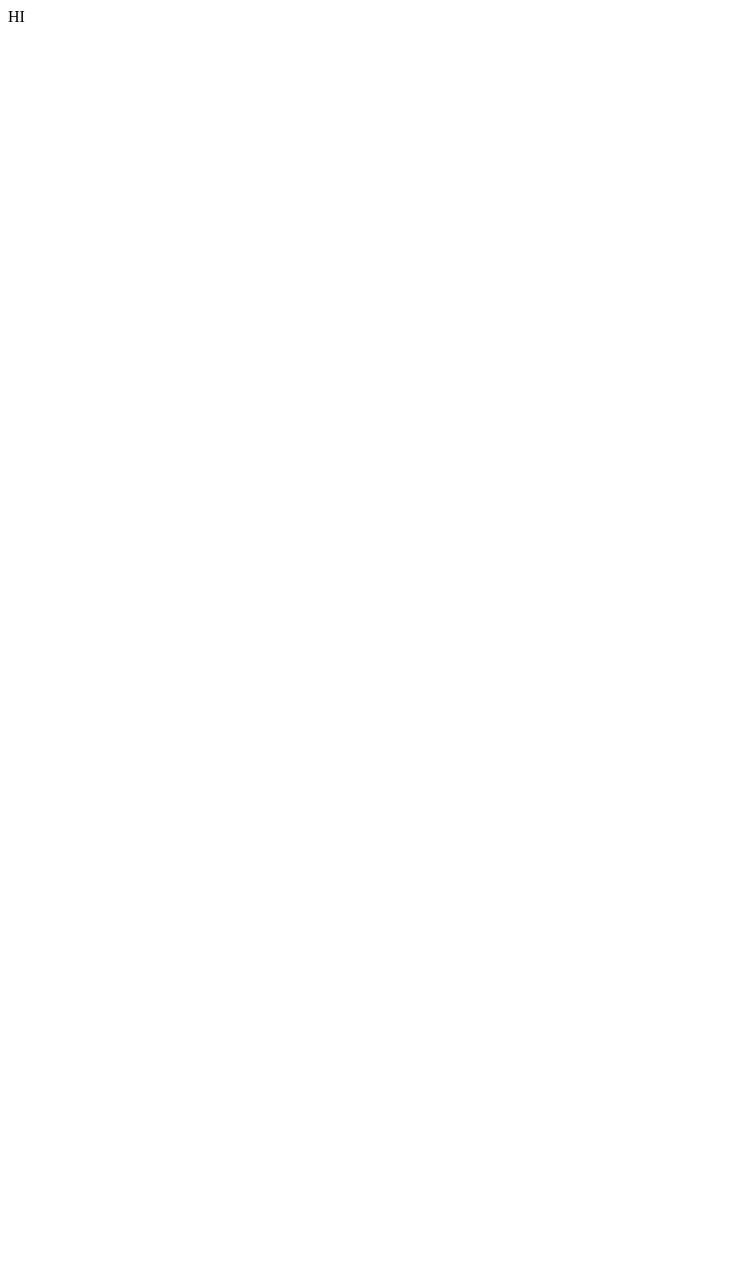
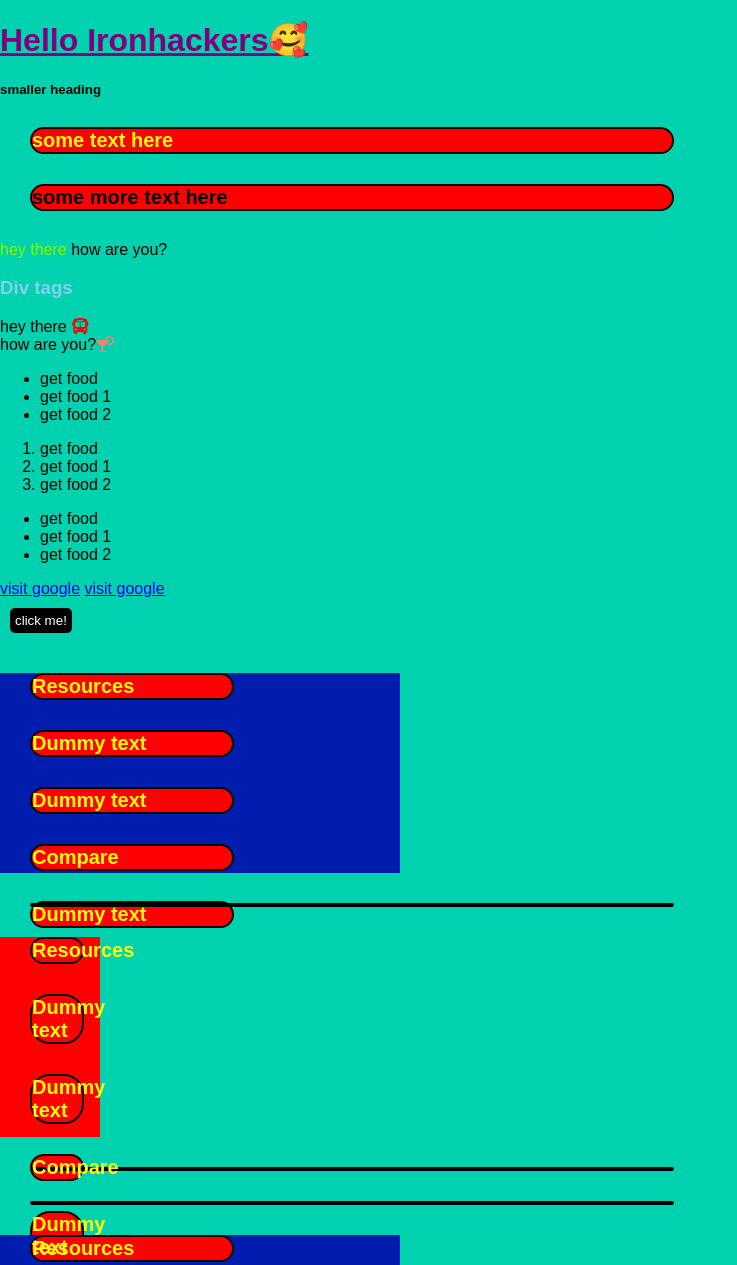
Before and after one commit to Travelgirlaroundtheworld/codingweek-ironhack, a plain HTML site: page Index.html in a window 1280 px wide. Shown: the top 1265 px of the page, without its empty margins (0-737 px from the left). Before the commit the page ends 800 px from the top, so only its background shows below. Drawn offline with Linux system fonts and the light colour scheme.

Commit message:
my first page during coding week

```diff
--- a/Index.html
+++ b/Index.html
@@ -1 +1,124 @@
-HI
+<!DOCTYPE html>
+<html lang="en">
+<head>
+    <meta name="viewport" content="width=device-width, initial-scale=1.0">
+    <title>Tatjana</title>
+     <link rel="stylesheet" href="style.css">
+     <script src="https://kit.fontawesome.com/1213eb9da3.js" crossorigin="anonymous"></script>
+</head>
+<body>
+    <!-- headings -->
+    <h1>Hello Ironhackers🥰</h1>
+    <h5>smaller heading</h5>
+
+    <!-- Block elements vertical space -->
+    <p>some text here</p>
+    <p class="subtitle" id="manish">some more text here</p>
+
+    <!-- inline elements horizontal space in a line -->
+    <span id="msg">hey there</span>
+    <span>how are you?</span>
+
+    <!-- block elements -->
+    <h3 class="subtitle">Div tags</h3>
+    <div>hey there <i class="bus fas fa-bus"></i></div>
+    <div>how are you?<i class="glass fas fa-cocktail"></i></div>
+    <!-- AVOID INLINE STYLE AT ALL Costs <div style="color: blue; font-size:20px;">how are you?</div> -->
+
+    <ul>
+        <li>get food</li>
+        <li>get food 1</li>
+        <li>get food 2</li>
+    </ul>
+
+    <ol>
+        <li>get food</li>
+        <li>get food 1</li>
+        <li>get food 2</li>
+    </ol>
+
+    <!-- SEMANTIC element to create nav bars play a crucial role to get higher ranked on seracher elements-->
+    <nav>
+        <ul>
+            <li>get food</li>
+            <li>get food 1</li>
+            <li>get food 2</li>
+        </ul>
+        <!-- same tab -->
+        <a href="https://www.google.com">visit google</a>
+        <!-- an new tab -->
+        <a href="https://www.google.com" target="__blank" >visit google</a>
+    </nav>
+
+
+         <a href="https://www.google.com" target="__blank" >
+            <button >click me!</button>
+        </a>
+
+
+<!-- instead of div we just use section -->
+
+
+
+    </body>
+
+    <section class="first">
+        <p><b>Resources</b></p>
+        <p>Dummy text</p>
+        <p>Dummy text</p>
+        <p><b>Compare</b></p>
+        <p>Dummy text</p>
+    </section>
+<p>
+    <section class="second">
+        <p><b>Resources</b></p>
+        <p>Dummy text</p>
+        <p>Dummy text</p>
+        <p><b>Compare</b></p>
+        <p>Dummy text</p>
+    </section>
+</p>
+
+<p>
+    <section class="first">
+        <p><b>Resources</b></p>
+        <p>Dummy text</p>
+        <p>Dummy text</p>
+        <p><b>Compare</b></p>
+        <p>Dummy text</p>
+    </section>
+</p>
+
+<p>
+    <section class="second">
+        <p><b>Resources</b></p>
+        <p>Dummy text</p>
+        <p>Dummy text</p>
+        <p><b>Compare</b></p>
+        <p>Dummy text</p>
+    </section>
+</p>
+
+
+
+
+        <p>
+
+    <div>
+        <img src="https://tinyurl.com/figma-image" alt="figma icon" width="50">
+    </div>
+    <div>
+        <video width="500" autoplay loop>
+        <source src="https://tinyurl.com/figma-main-video" type="video/mp4">
+        </video>
+    </div>
+
+        <video width="500" autoplay loop>
+        <source src="https://tinyurl.com/figma-middle-1" type="video/mp4">
+        </video>
+
+    </p>
+
+</body>
+
+</html>
--- /dev/null
+++ b/figmastyle.css
@@ -0,0 +1,121 @@
+body, html {
+    margin: 0;
+    padding: 0;
+    font-family: sans-serif;
+    scroll-behavior: smooth;
+}
+
+header{
+    margin: 20px;
+}
+img{
+    width: 40px;
+}
+nav{
+    font-size: 24px;
+    font-weight: 400;
+    text-decoration: none;
+    padding: 8px 16px 8px 16px;
+}
+
+.pointer {cursor: pointer;
+}
+
+nav:hover {
+    text-decoration: underline;
+}
+button{
+    background-color: black;
+    color: white;
+    border-radius: 10px;
+    font-size: 18px;
+    font-weight: 700;
+    border: none;
+    padding: 14px, 16px;
+    padding: 24px;
+    Cursor:pointer
+}
+
+p, li{
+    max-width: 500px;
+    font-size: 20px;
+    line-height: 26px;
+}
+
+h2{
+    font-size: 32px;
+    font-weight: 700;
+    line-height: 1.2;
+    margin-bottom: 32px;
+}
+
+.third{
+    background-color: #ffc700;
+    margin-top: 100px;
+}
+
+div{
+    max-width: 550px;
+}
+
+h1{
+    font-size: 32px;
+    font-weight: 700;
+    line-height: 1.2;
+    margin-bottom: 32px;
+}
+
+.fifth{
+    background-color: black;
+    color: white;
+}
+
+#join{
+    font-size: 36px;
+    line-height: 1.2;
+    font-weight: 700;
+}
+
+#align{
+    text-align: center;
+}
+
+.fifth img{
+    border-radius: 10px;
+    margin: 20px;
+    max-width: 400px;
+      width:500px;
+}
+
+#browse{
+    color: black;
+    background-color: white;
+    margin: 50px;
+
+}
+
+.sixth{
+    margin: 40px 50px 40px 50px;
+}
+
+input{
+    margin: 10px;
+    border: 3px solid black;
+    border-radius: 5px;
+    height: 50px;
+    width: 400px;
+    text-decoration-color: #282828;
+    padding-left: 12px;
+}
+
+footer{
+    background-color: #fafafa;
+}
+
+#logo{
+    width: 100px;
+}
+
+.seventh{
+    margin: 50px;
+}
--- /dev/null
+++ b/style.css
@@ -0,0 +1,107 @@
+/* Comments */
+
+/* Element sectors */
+/* targets all the matching elements */
+
+h1{
+    color: purple;
+    text-decoration: underline;
+}
+
+p{
+    font-size: 20px;
+    font-weight: 700;
+}
+
+/* universal selectors */
+
+/* * {
+    color: blue;
+}*/
+
+
+
+/* class selectors */
+
+ .subtitle {
+     color: skyblue;
+ }
+
+
+ /* Id selectors */
+
+ #msg {
+     color:chartreuse;
+ }
+ #manish{
+     color:black;
+ }
+
+ p{
+     width: 50%;
+     color: yellow;
+     background-color:red;
+     margin: 30px;
+     padding:10px2px 30px 5px;
+     border: 2px solid black;
+
+     /* border: 2px SIZE solid  TYPE black COLOUR */
+
+     border-radius: 20px;
+     box-shadow: 10px;
+ }
+ /* padding to the Top Right Bottom Left */
+
+
+
+
+ /* ids are more preority than classes or attributes or elements */
+
+
+ html, body {
+     margin:0;
+     padding:0;
+     font-family:sans-serif;
+     scroll-behavior: smooth;
+ }
+
+
+ button{
+     color: white;
+     background-color: black;
+     border:0;
+     border-radius: 5px;
+     padding: 5px;
+     margin: 10px;
+ }
+
+
+ h3:hover {
+     text-decoration: underline;
+     color: red;
+ }
+
+
+ body{
+     background-color: #00d1ae;
+
+ }
+ .first{
+     width: 400px;
+     height: 200px;
+     background-color: #001dae;
+ }
+
+.second{
+    width: 100px;
+    height: 200px;
+    background-color: red;
+}
+
+.bus{
+    color:red;
+}
+
+.glass{
+    color:salmon;
+}
```
Also changed, not shown: figmatask.html (added, +151 -0 lines), hello.html (added, +12 -0 lines), task1.html (added, +72 -0 lines).
